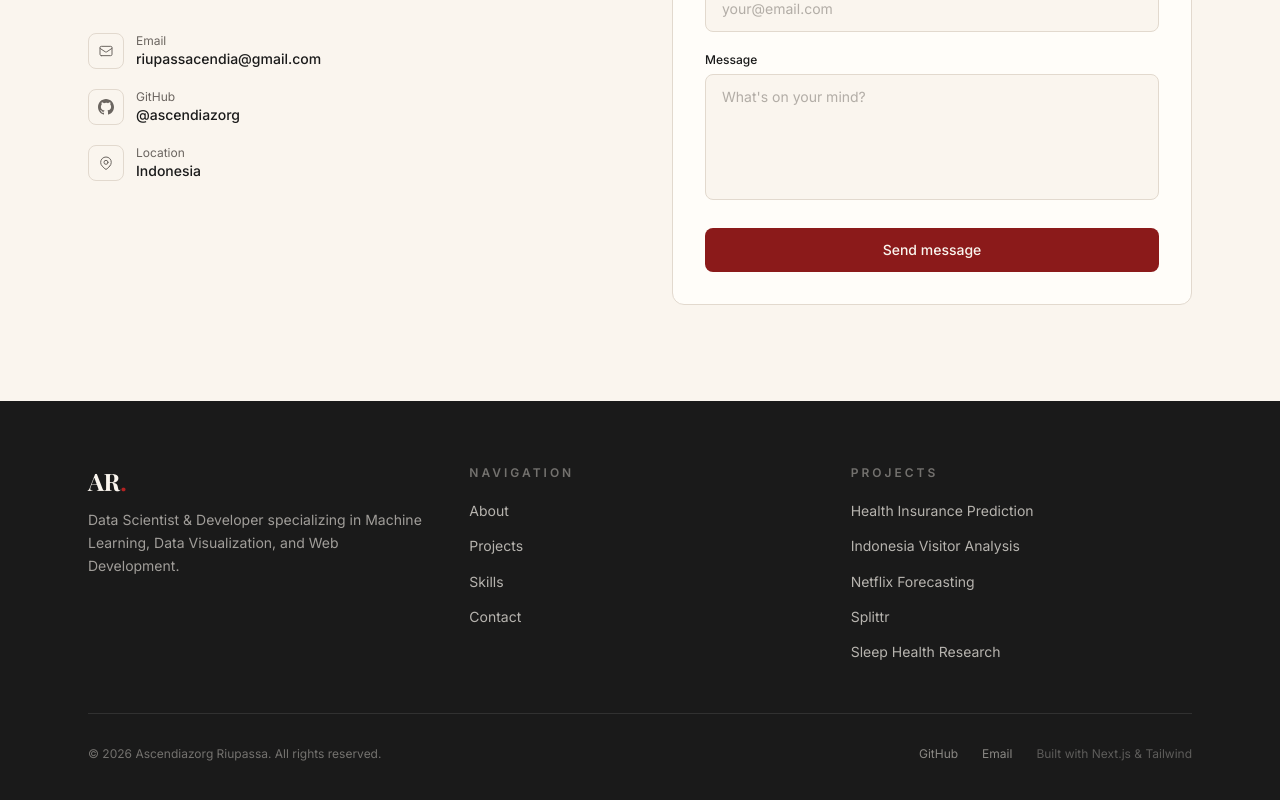
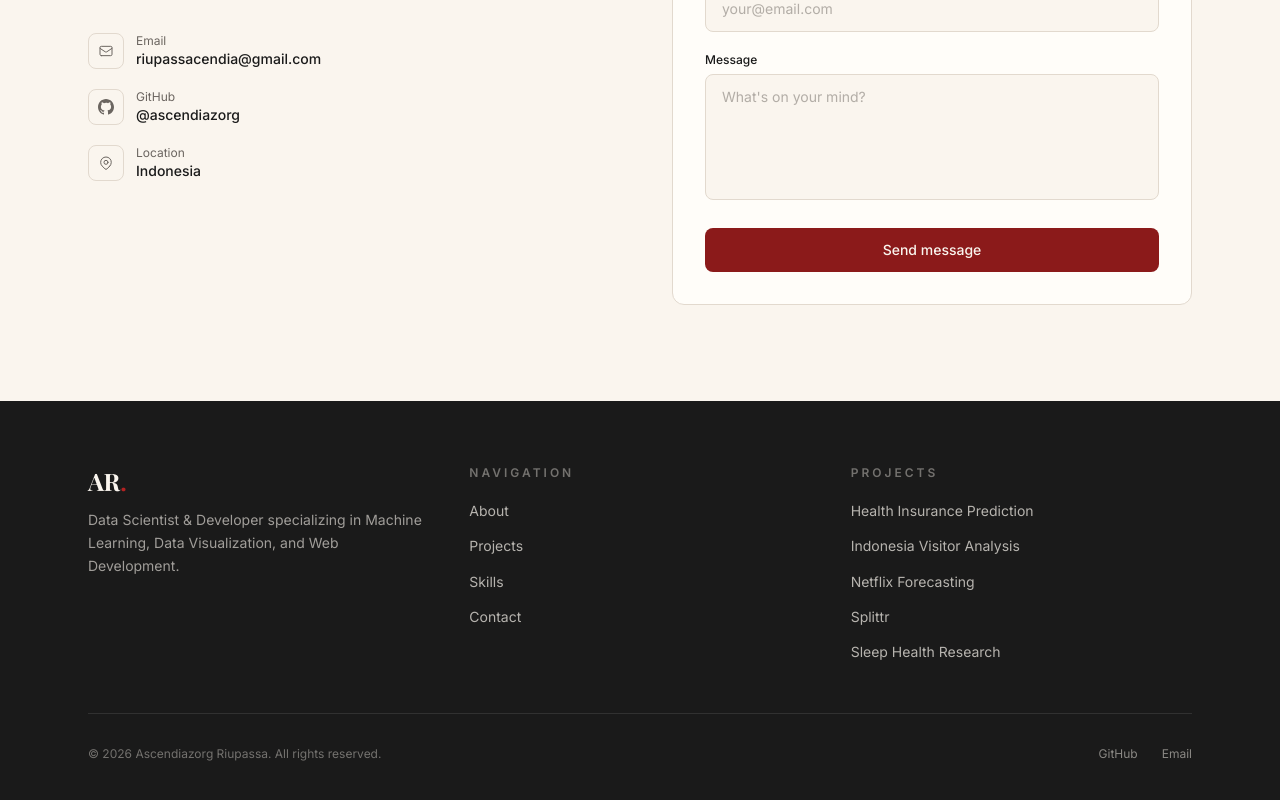
Before and after one commit to ascendiazorg/portfolio, a Next.js app: page / in a window 1280 px wide. Shown: the part 3766-4566 px from the top of the page. Built offline with nearby package versions, Linux system fonts and the light colour scheme; a web font is replaced by a local one.

Commit message:
Remove Built with Next.js & Tailwind from footer

```diff
--- a/components/Footer.tsx
+++ b/components/Footer.tsx
@@ -81,9 +81,6 @@ export default function Footer() {
             >
               Email
             </a>
-            <span className="font-sans text-xs text-cream/30">
-              Built with Next.js & Tailwind
-            </span>
           </div>
         </div>
       </div>
```
